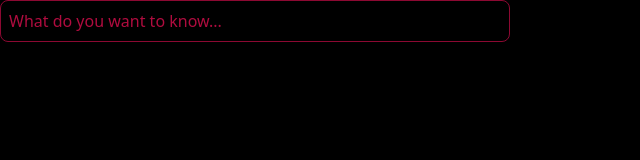
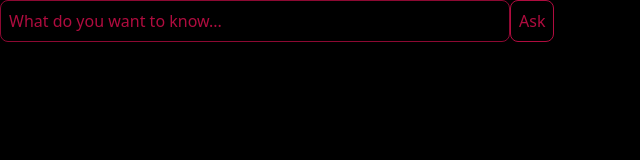
Before and after one commit to jmdc89/3DAiBot, a Next.js app: page / in a window 1280 px wide. Shown: the top 160 px of the page, without its empty margins (0-640 px from the left). Built offline with nearby package versions, Linux system fonts and the light colour scheme.

Commit message:
Update TextToSpeech.tsx
button styles

```diff
--- a/components/TextToSpeech.tsx
+++ b/components/TextToSpeech.tsx
@@ -9,7 +9,7 @@ export const TextToSpeech = () => {
                 type="text"
                 placeholder="What do you want to know..."
             />
-            <button>Ask</button>
+            <button className='text-[#b00c3f] p-2 border border-[#b00c3f] rounded-lg disabled:text-blue-100 disabled:cursor-not-allowed disabled:bg-gray-500 hover:scale-110 hover:text-black hover:bg-[#b00c3f] duration-300 transition-all'>Ask</button>
         </form>
     </div>
   )
```
